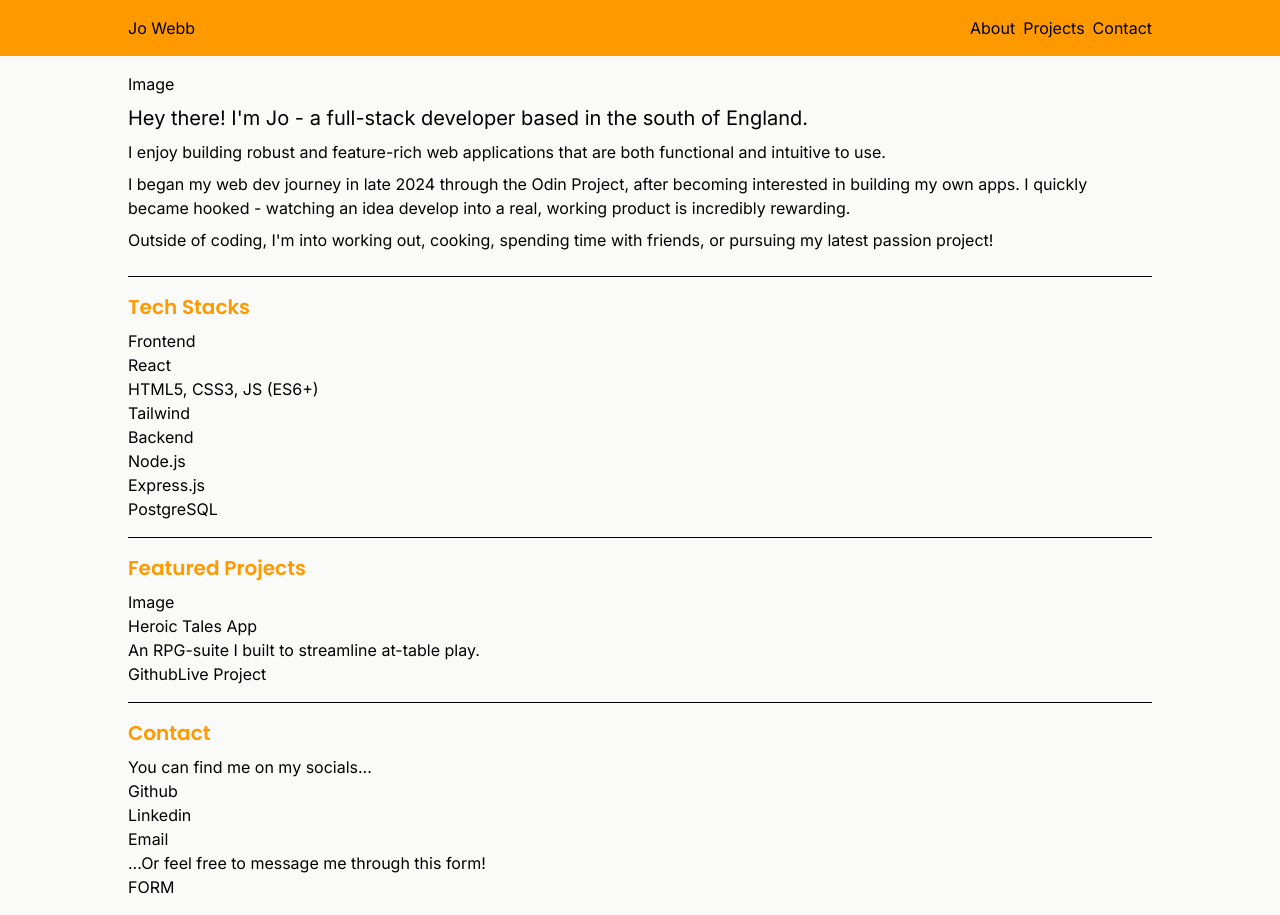
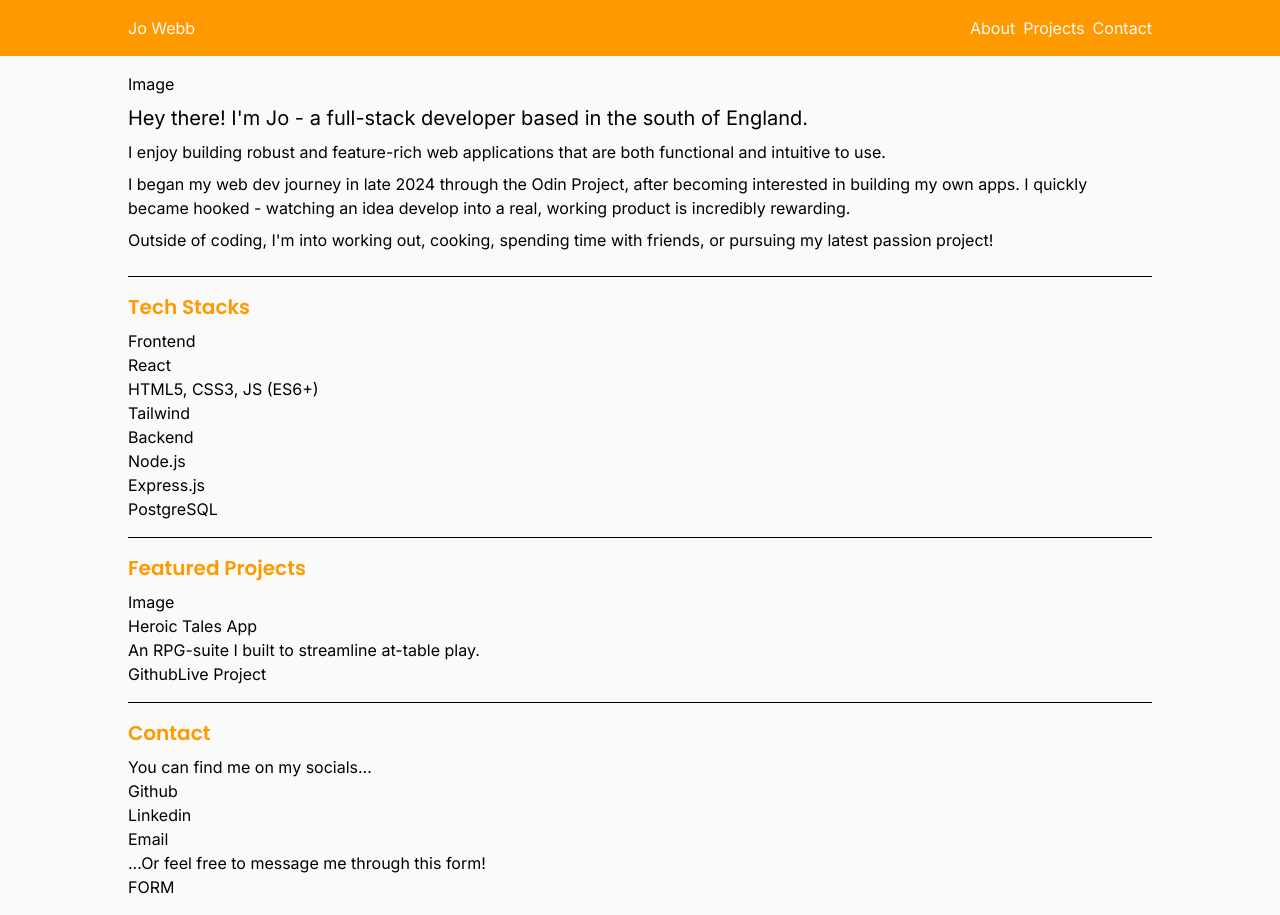
Before and after one commit to gemini-mastiff/portfolio-site, a React (Vite) app: page / in a window 1280 px wide. Built offline with nearby package versions, Linux system fonts and the light colour scheme.

Commit message:
style: fix navbar font colour

```diff
--- a/src/App.jsx
+++ b/src/App.jsx
@@ -9,7 +9,7 @@ import Break from "./assets/components/Break";
 function App() {
   return (
     <div className="bg-stone-50 font-inter">
-      <header className="bg-amber-500 text-stone-">
+      <header className="bg-amber-500 text-stone-50">
         <WidthContainer>
           <div className="flex justify-between py-4">
             <p>Jo Webb</p>
```
